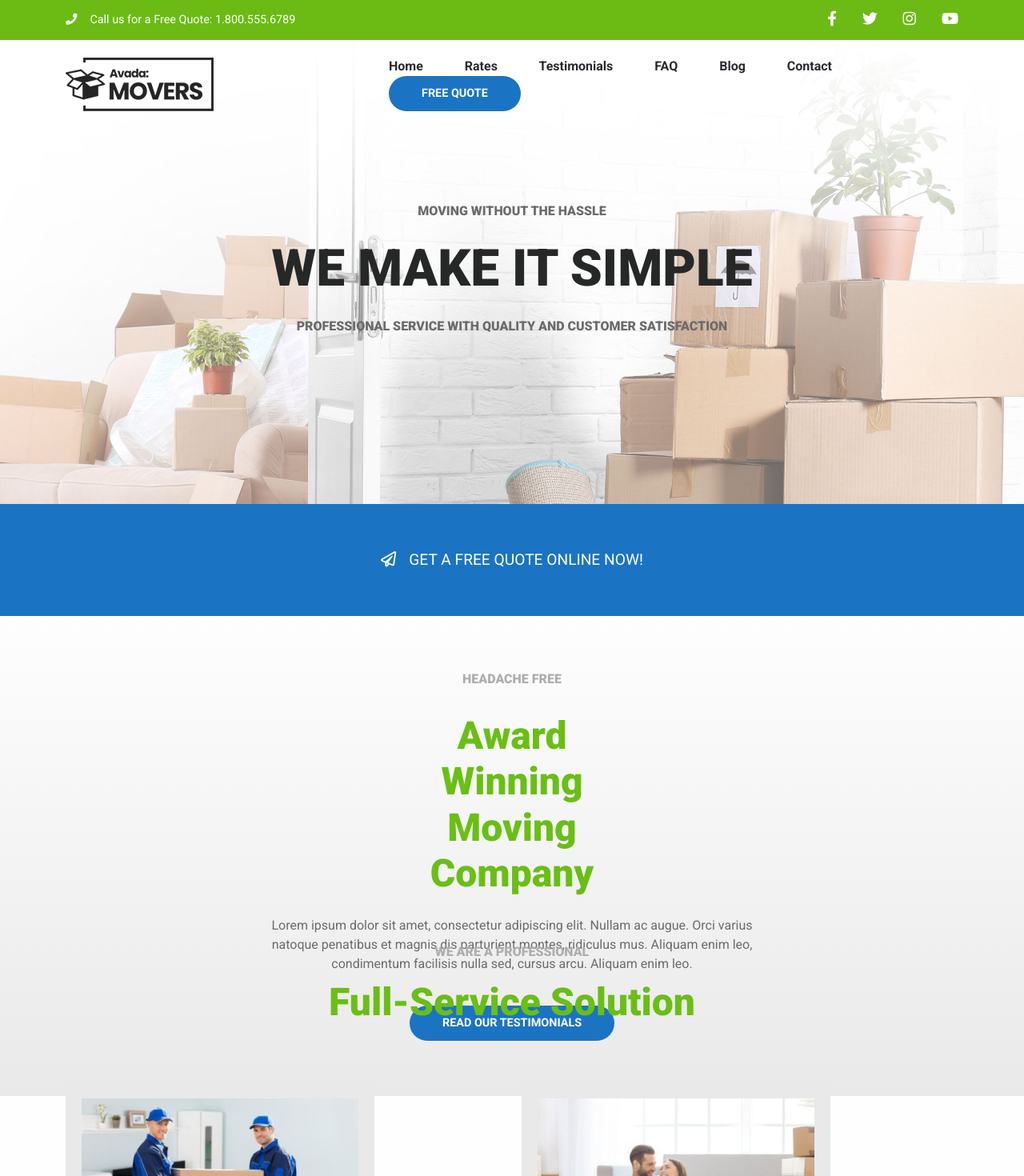
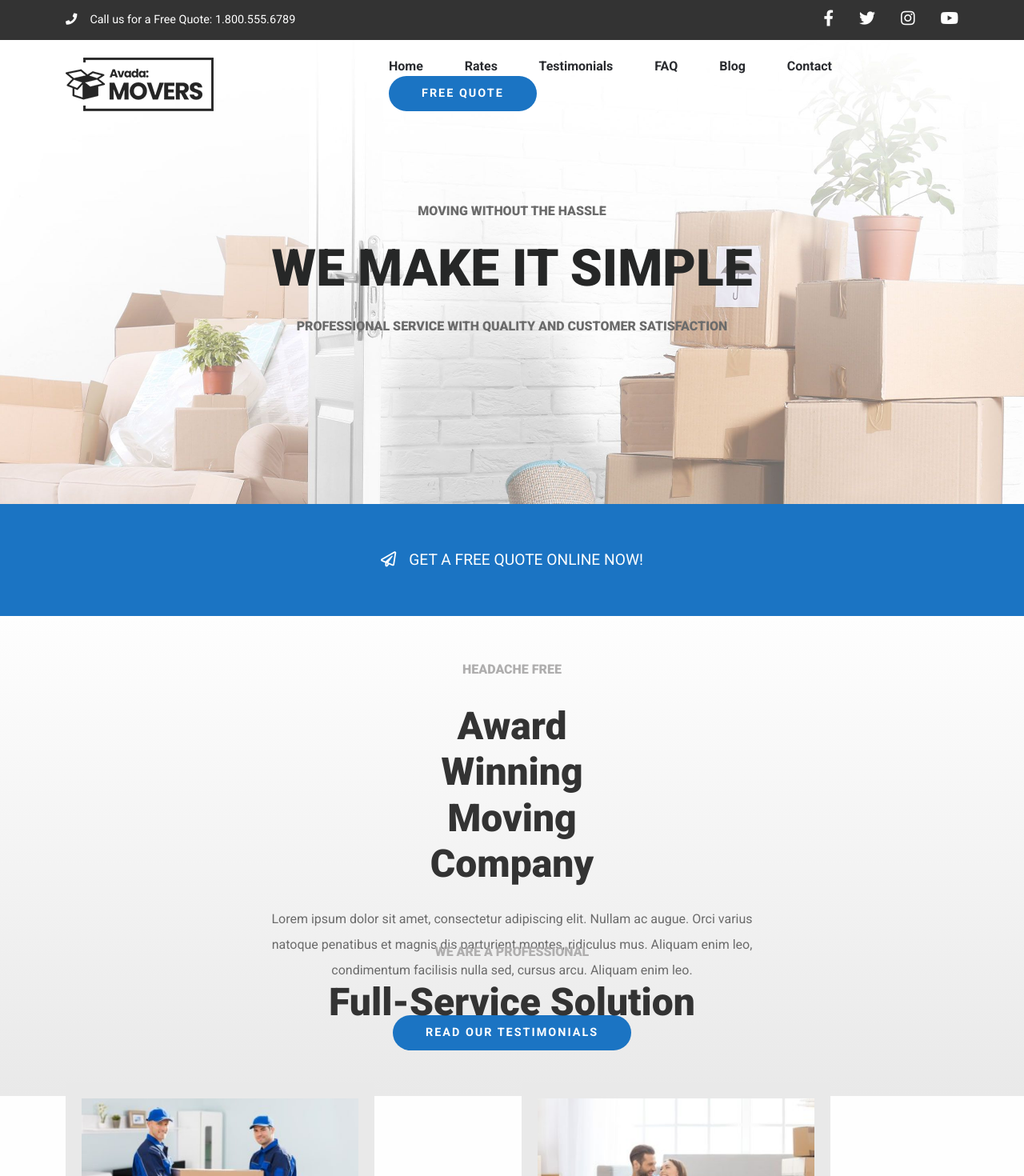
Before and after one commit to Eliana-Abate/proj-html-vuejs, a Vue app: page / in a window 1280 px wide. Shown: the top 1470 px of the page at 80% size. Built offline with nearby package versions, Linux system fonts and the light colour scheme.

Commit message:
changed primary color as CTO requested + shifted common style in files utilities/generics

```diff
--- a/src/assets/scss/_generics.scss
+++ b/src/assets/scss/_generics.scss
@@ -1,3 +1,20 @@
 body {
     font-family: 'Roboto', sans-serif;
 }
+
+h2 {
+    color: $primary-color;
+    font-size: 3em;
+}
+
+h6 {
+    color: $silver-chalice;
+  }
+
+p {
+    color: $dove-gray;
+}
+
+p, li {
+    line-height: 200%;
+  }
--- a/src/assets/scss/_utilities.scss
+++ b/src/assets/scss/_utilities.scss
@@ -5,6 +5,7 @@
     color: white;
     font-size: 0.9em;
     font-weight: 700;
+    letter-spacing: 2px;
   }
 .btn-denim:hover {
   color: white;
--- a/src/assets/scss/_variables.scss
+++ b/src/assets/scss/_variables.scss
@@ -22,4 +22,7 @@ $river-bed-muted: #4d596a;
 $lima-dark-vibrant: #6bbb14;
 $shark-dark-muted: #292b2f;
 $mantis-light-vibrant: #8fce53;
-$brillant: #8be830;
+
+//Additional color
+$hr-cube: #8be830;
+$primary-color: #333333;
--- a/src/components/Card.vue
+++ b/src/components/Card.vue
@@ -56,7 +56,6 @@ export default {
   }
   p {
     color: $dove-gray;
-    line-height: 200%;
   }
 }
 
--- a/src/components/Footer.vue
+++ b/src/components/Footer.vue
@@ -88,7 +88,7 @@ export default {
 <style lang="scss" scoped>
 @import "../assets/scss/_variables.scss";
 footer {
-  border-top: 15px solid $lima;
+  border-top: 15px solid $primary-color;
 }
 
 #utilities {
@@ -101,15 +101,11 @@ footer {
       color: $lima;
     }
   }
-  p,
-  li {
-    line-height: 200%;
-  }
 }
 
 #legal-info {
   height: 150px;
-  background-color: $lima;
+  background-color: $primary-color;
   color: $white;
 }
 </style>
--- a/src/components/Header.vue
+++ b/src/components/Header.vue
@@ -77,9 +77,11 @@ header {
   left: 0;
   #top-header {
     height: 50px;
-    background-color: $lima-dark-vibrant;
-    color: $white;
+    background-color: $primary-color;
     font-size: 0.9em;
+    p {
+      color: $white;
+    }
   }
 
   #bottom-header {
--- a/src/components/Main.vue
+++ b/src/components/Main.vue
@@ -199,16 +199,6 @@ export default {
 #award-jumbo {
   height: 600px;
   background: linear-gradient($white, $mercury);
-  h6 {
-    color: $silver-chalice;
-  }
-  h2 {
-    color: $lima;
-    font-size: 3em;
-  }
-  p {
-    color: $dove-gray;
-  }
 }
 
 #service-solutions {
@@ -222,13 +212,6 @@ export default {
   display: flex;
   justify-content: center;
   align-items: center;
-  h6 {
-    color: $silver-chalice;
-  }
-  h2 {
-    color: $lima;
-    font-size: 3em;
-  }
 }
 
 #move-ease-slogan {
@@ -239,14 +222,13 @@ export default {
     width: 100%;
     height: 420px;
     padding: 50px;
-    background-color: $lima;
+    background-color: $primary-color;
     border: 15px solid $hippie-green;
-    color: white;
-    h2 {
-      font-size: 3em;
-    }
+    color: $white;
+    h2,
+    h6,
     p {
-      line-height: 200%;
+      color: $white;
     }
   }
 }
@@ -254,7 +236,7 @@ export default {
 .hr-spacer {
   width: 75%;
   height: 0.5px;
-  background-color: $brillant;
+  background-color: $hr-cube;
 }
 
 #testimonials {
@@ -269,12 +251,5 @@ export default {
   background-image: url("../assets/images/avada-movers-request-quote-background.jpg");
   background-position: center;
   background-size: cover;
-  h2 {
-    color: $lima;
-    font-size: 3em;
-  }
-  p {
-    color: $dove-gray;
-  }
 }
 </style>
--- a/src/components/SocialIcons.vue
+++ b/src/components/SocialIcons.vue
@@ -19,6 +19,6 @@ export default {
 .fab,
 .fas {
   color: $white;
-  font-size: 1.3em;
+  font-size: 20px;
 }
 </style>
--- a/src/components/TestimonialCard.vue
+++ b/src/components/TestimonialCard.vue
@@ -46,7 +46,6 @@ img {
   }
   p {
     color: $dove-gray;
-    line-height: 200%;
   }
 }
 
```
Also changed, not shown: 7 other files (tests, documents, lock files or other folders).
